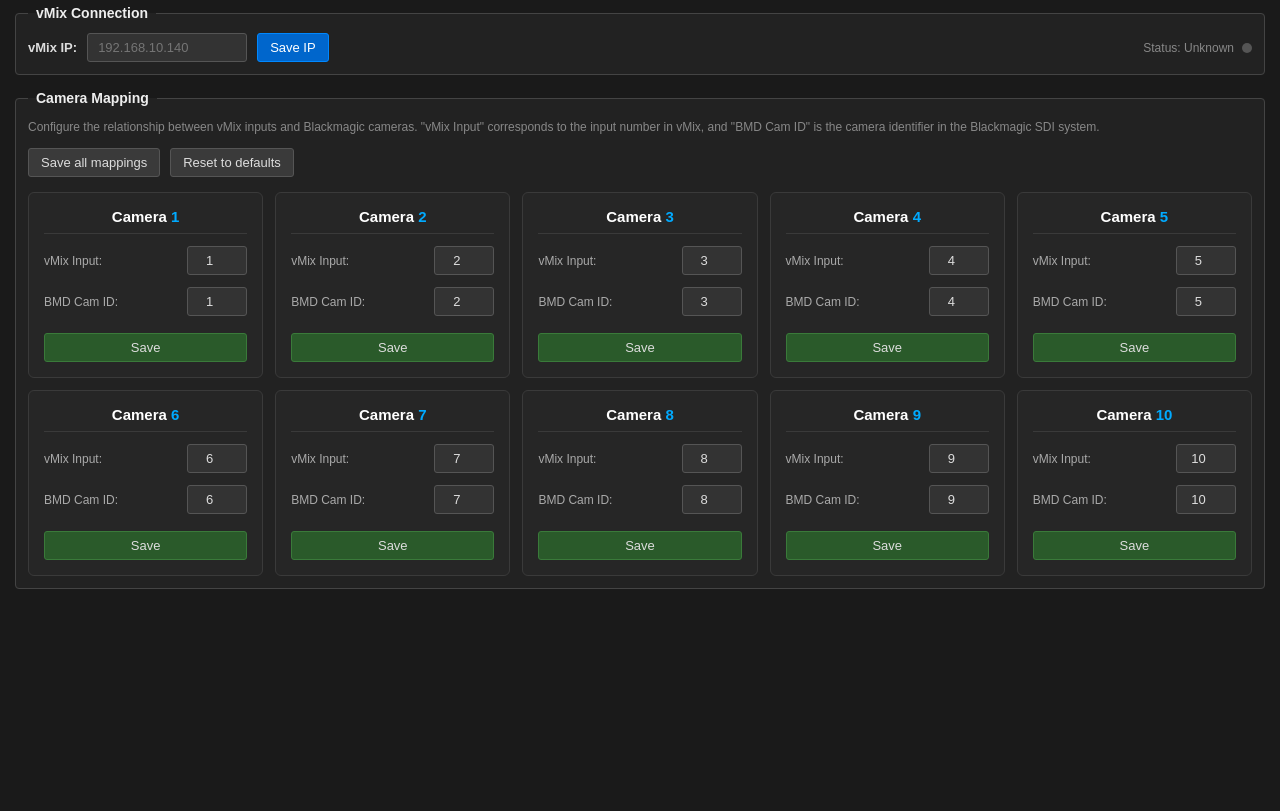
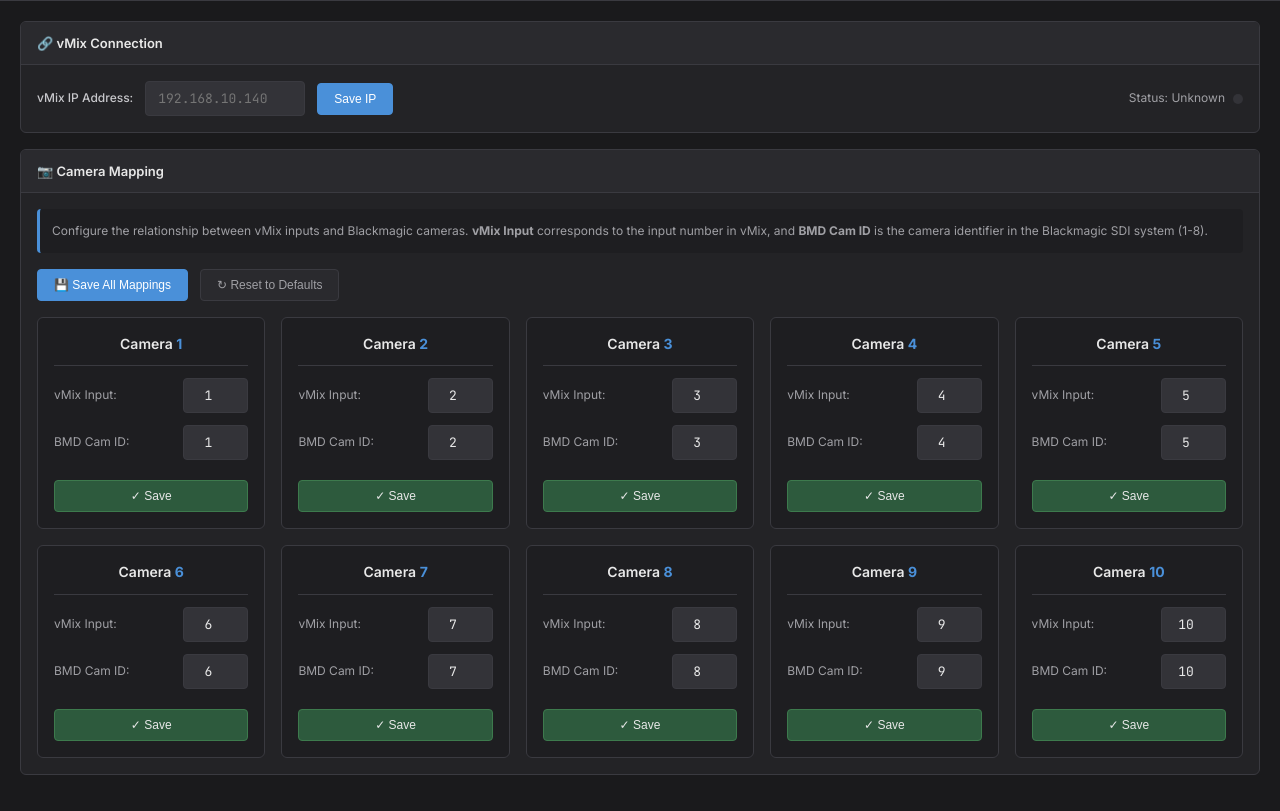
Before and after one commit to fiverecords/TallyCCUPro, a plain HTML site: page sdcard/tally.html in a window 1280 px wide. Shown: the part 56-867 px from the top of the page. Before the commit the page ends 800 px from the top, so only its background shows below. Drawn offline with Linux system fonts and the light colour scheme.

Commit message:
Full WEB GUI update

```diff
--- a/sdcard/tally.html
+++ b/sdcard/tally.html
@@ -1,231 +1,420 @@
 <!DOCTYPE html>
-<html>
+<html lang="en">
 <head>
   <meta charset="UTF-8">
   <meta name="viewport" content="width=device-width, initial-scale=1.0">
   <title>Tally Config - TallyCCU Pro</title>
+  <link href="https://fonts.googleapis.com/css2?family=Inter:wght@400;500;600;700&family=JetBrains+Mono:wght@400;500&display=swap" rel="stylesheet">
   <style>
+:root {
+  --bg-primary: #1a1a1c;
+  --bg-secondary: #232326;
+  --bg-tertiary: #2a2a2e;
+  --bg-panel: #1e1e21;
+  --bg-input: #333338;
+  --bg-hover: #35353a;
+
+  --border-color: #3a3a40;
+  --border-light: #454550;
+  --border-focus: #5a8fd9;
+
+  --text-primary: #e8e8e8;
+  --text-secondary: #a0a0a5;
+  --text-muted: #6a6a70;
+  --text-label: #c8c8cc;
+
+  --accent-blue: #4a90d9;
+  --accent-blue-hover: #5a9fe8;
+  --accent-orange: #e87a35;
+  --accent-green: #4caf50;
+  --accent-red: #e53935;
+
+  --spacing-xs: 4px;
+  --spacing-sm: 8px;
+  --spacing-md: 12px;
+  --spacing-lg: 16px;
+  --spacing-xl: 20px;
+
+  --radius-sm: 3px;
+  --radius-md: 4px;
+  --radius-lg: 6px;
+}
+
 * { margin: 0; padding: 0; box-sizing: border-box; }
+
 body {
-      font-family: Arial, sans-serif;
-      background: #1a1a1a;
-      color: #DDD;
+  font-family: 'Inter', -apple-system, BlinkMacSystemFont, sans-serif;
+  background: var(--bg-primary);
+  color: var(--text-primary);
+  font-size: 13px;
+  line-height: 1.4;
   min-height: 100vh;
 }
-    .header-fixed {
-      background: #222;
-      border-bottom: 1px solid #444;
-      padding: 8px 15px;
+
+/* === HEADER === */
+.header {
+  background: linear-gradient(180deg, #2d2d32 0%, var(--bg-secondary) 100%);
+  border-bottom: 1px solid var(--border-color);
+  padding: var(--spacing-md) var(--spacing-xl);
   display: flex;
   justify-content: space-between;
   align-items: center;
+  position: sticky;
+  top: 0;
+  z-index: 100;
 }
-    .title-container { display: flex; align-items: center; }
-    .header-fixed h1 { font-size: 24px; margin: 0; color: #FFF; }
-    .subtitle { font-size: 14px; font-weight: normal; color: #888; margin-left: 12px; }
+
+.header-left {
+  display: flex;
+  align-items: center;
+  gap: var(--spacing-lg);
+}
+
+.logo {
+  font-size: 20px;
+  font-weight: 700;
+  letter-spacing: -0.5px;
+}
+
+.logo-accent { color: var(--accent-orange); }
+
+.logo-sub {
+  font-size: 11px;
+  font-weight: 400;
+  color: var(--text-muted);
+  margin-left: var(--spacing-md);
+  padding-left: var(--spacing-md);
+  border-left: 1px solid var(--border-color);
+}
+
+/* === BUTTONS === */
 .btn {
-      background: #3a3a3a;
-      color: #DDD;
-      border: 1px solid #555;
-      padding: 6px 12px;
+  padding: var(--spacing-sm) var(--spacing-lg);
+  font-size: 12px;
+  font-weight: 500;
+  color: var(--text-secondary);
+  background: var(--bg-tertiary);
+  border: 1px solid var(--border-color);
+  border-radius: var(--radius-md);
   cursor: pointer;
-      border-radius: 3px;
-      transition: background 0.2s;
-      font-size: 13px;
+  transition: all 0.15s ease;
+  display: inline-flex;
+  align-items: center;
+  gap: 6px;
 }
-    .btn:hover { background: #4a4a4a; }
+
+.btn:hover {
+  background: var(--bg-hover);
+  color: var(--text-primary);
+  border-color: var(--border-light);
+}
+
 .btn-primary {
-      background: #0066cc;
-      border-color: #0088ff;
-      color: #FFF;
+  background: var(--accent-blue);
+  border-color: var(--accent-blue);
+  color: #fff;
 }
-    .btn-primary:hover { background: #0077dd; }
+
+.btn-primary:hover {
+  background: var(--accent-blue-hover);
+  border-color: var(--accent-blue-hover);
+}
+
 .btn-success {
-      background: #2a5a2a;
-      border-color: #3a7a3a;
+  background: #2d5a3d;
+  border-color: #3d7a4d;
+  color: var(--text-primary);
 }
-    .btn-success:hover { background: #3a6a3a; }
+
+.btn-success:hover {
+  background: #3d7a4d;
+}
+
+/* === MAIN CONTENT === */
 .main-content {
-      padding: 15px;
+  padding: var(--spacing-xl);
   max-width: 1400px;
   margin: 0 auto;
 }
-    fieldset {
-      border: 1px solid #444;
-      padding: 12px;
-      margin-bottom: 15px;
-      border-radius: 4px;
-      background: #222;
+
+/* === CONTROL PANEL === */
+.control-panel {
+  background: var(--bg-secondary);
+  border: 1px solid var(--border-color);
+  border-radius: var(--radius-lg);
+  margin-bottom: var(--spacing-lg);
+  overflow: hidden;
 }
-    legend {
-      font-weight: bold;
-      color: #EEE;
-      font-size: 14px;
-      padding: 0 8px;
+
+.control-panel-header {
+  background: var(--bg-tertiary);
+  padding: var(--spacing-md) var(--spacing-lg);
+  border-bottom: 1px solid var(--border-color);
+  display: flex;
+  align-items: center;
+  justify-content: space-between;
 }
-    input[type='text'], input[type='number'] {
-      padding: 6px 10px;
+
+.control-panel-title {
   font-size: 13px;
-      background: #333;
-      border: 1px solid #555;
-      color: #DDD;
-      border-radius: 3px;
+  font-weight: 600;
+  color: var(--text-primary);
 }
-    input[type='text']:focus, input[type='number']:focus {
-      outline: none;
-      border-color: #0088ff;
+
+.control-panel-body {
+  padding: var(--spacing-lg);
 }
-    #vmixIp { width: 160px; }
+
+/* === VMIX CONFIG === */
 .vmix-config {
   display: flex;
   align-items: center;
-      gap: 10px;
+  gap: var(--spacing-md);
   flex-wrap: wrap;
 }
+
 .vmix-config label {
-      font-weight: bold;
-      font-size: 13px;
+  font-weight: 500;
+  font-size: 12px;
+  color: var(--text-label);
 }
+
 .vmix-status {
   margin-left: auto;
   display: flex;
   align-items: center;
-      gap: 8px;
+  gap: var(--spacing-sm);
   font-size: 12px;
-      color: #888;
+  color: var(--text-secondary);
 }
+
 .status-indicator {
   width: 10px;
   height: 10px;
   border-radius: 50%;
-      background: #555;
+  background: var(--bg-input);
 }
-    .status-indicator.connected { background: #0a0; }
-    .status-indicator.disconnected { background: #a00; }
-    .status-indicator.reconnecting { background: #aa0; }
+
+.status-indicator.connected {
+  background: var(--accent-green);
+  box-shadow: 0 0 8px rgba(76, 175, 80, 0.5);
+}
+
+.status-indicator.disconnected {
+  background: var(--accent-red);
+  box-shadow: 0 0 8px rgba(229, 57, 53, 0.5);
+}
+
+.status-indicator.reconnecting {
+  background: var(--accent-orange);
+  animation: pulse 1.5s infinite;
+}
+
+@keyframes pulse {
+  0%, 100% { opacity: 1; }
+  50% { opacity: 0.4; }
+}
+
+/* === INPUTS === */
+input[type='text'], input[type='number'] {
+  padding: var(--spacing-sm) var(--spacing-md);
+  font-size: 13px;
+  font-family: 'JetBrains Mono', monospace;
+  background: var(--bg-input);
+  border: 1px solid var(--border-color);
+  color: var(--text-primary);
+  border-radius: var(--radius-md);
+  transition: border-color 0.15s ease;
+}
+
+input[type='text']:focus, input[type='number']:focus {
+  outline: none;
+  border-color: var(--border-focus);
+}
+
+#vmixIp { width: 160px; }
+
+/* === CAMERA GRID === */
 #camMap {
   display: grid;
-      grid-template-columns: repeat(auto-fill, minmax(200px, 1fr));
-      gap: 12px;
+  grid-template-columns: repeat(auto-fill, minmax(220px, 1fr));
+  gap: var(--spacing-lg);
 }
+
 .cam-block {
-      background: #262626;
-      padding: 15px;
-      border: 1px solid #3a3a3a;
-      border-radius: 6px;
+  background: var(--bg-panel);
+  padding: var(--spacing-lg);
+  border: 1px solid var(--border-color);
+  border-radius: var(--radius-lg);
   display: flex;
   flex-direction: column;
-      gap: 12px;
-      transition: border-color 0.2s;
+  gap: var(--spacing-md);
+  transition: all 0.2s ease;
 }
-    .cam-block:hover { border-color: #555; }
+
+.cam-block:hover {
+  border-color: var(--border-light);
+  transform: translateY(-2px);
+}
+
 .cam-block h3 {
   margin: 0;
   text-align: center;
-      font-size: 15px;
-      color: #FFF;
-      padding-bottom: 8px;
-      border-bottom: 1px solid #3a3a3a;
+  font-size: 14px;
+  font-weight: 600;
+  color: var(--text-primary);
+  padding-bottom: var(--spacing-md);
+  border-bottom: 1px solid var(--border-color);
 }
-    .cam-block .cam-number { color: #0af; }
+
+.cam-block .cam-number {
+  color: var(--accent-blue);
+  font-weight: 700;
+}
+
 .cam-row {
   display: flex;
   align-items: center;
   justify-content: space-between;
-      gap: 8px;
+  gap: var(--spacing-sm);
 }
+
 .cam-row label {
   font-size: 12px;
-      color: #AAA;
+  color: var(--text-secondary);
   min-width: 80px;
 }
+
 .cam-row input[type='number'] {
-      width: 60px;
+  width: 65px;
   text-align: center;
 }
+
 .cam-block .btn {
   width: 100%;
-      margin-top: 5px;
+  margin-top: var(--spacing-sm);
+  justify-content: center;
 }
+
+/* === INFO TEXT === */
+.info-text {
+  font-size: 12px;
+  color: var(--text-secondary);
+  margin-bottom: var(--spacing-lg);
+  line-height: 1.6;
+  padding: var(--spacing-md);
+  background: var(--bg-panel);
+  border-radius: var(--radius-md);
+  border-left: 3px solid var(--accent-blue);
+}
+
+/* === GLOBAL ACTIONS === */
+.global-actions {
+  display: flex;
+  gap: var(--spacing-md);
+  margin-bottom: var(--spacing-lg);
+  flex-wrap: wrap;
+}
+
+/* === SAVE STATUS === */
 .save-status {
   position: fixed;
   top: 50%;
   left: 50%;
   transform: translate(-50%, -50%);
-      padding: 20px 30px;
-      background: #333;
-      color: #fff;
-      border: 1px solid #555;
-      border-radius: 8px;
+  padding: var(--spacing-xl) 30px;
+  background: var(--bg-secondary);
+  color: var(--text-primary);
+  border: 1px solid var(--border-color);
+  border-radius: var(--radius-lg);
   z-index: 9999;
   text-align: center;
-      box-shadow: 0 4px 20px rgba(0,0,0,0.5);
+  box-shadow: 0 8px 32px rgba(0,0,0,0.5);
+  font-weight: 500;
 }
-    .save-status.success { border-color: #0a0; }
-    .save-status.error { border-color: #a00; }
-    .info-text {
-      font-size: 12px;
-      color: #888;
-      margin-bottom: 12px;
-      line-height: 1.5;
+
+.save-status.success {
+  border-color: var(--accent-green);
+  border-left-width: 4px;
 }
-    .global-actions {
-      display: flex;
-      gap: 10px;
-      margin-top: 10px;
-      flex-wrap: wrap;
+
+.save-status.error {
+  border-color: var(--accent-red);
+  border-left-width: 4px;
+}
+
+/* === RESPONSIVE === */
+@media (max-width: 600px) {
+  .header {
+    flex-direction: column;
+    gap: var(--spacing-md);
+    padding: var(--spacing-md);
+  }
+
+  .vmix-config {
+    flex-direction: column;
+    align-items: flex-start;
+  }
+
+  .vmix-status {
+    margin-left: 0;
+    margin-top: var(--spacing-sm);
+  }
+
+  #camMap {
+    grid-template-columns: 1fr;
+  }
 }
   </style>
 </head>
 <body>
-  <div class="header-fixed">
-    <div class="title-container">
-      <h1>TallyCCU Pro <span class="subtitle">vMix Tally Map</span></h1>
+  <div class="header">
+    <div class="header-left">
+      <span class="logo">Tally<span class="logo-accent">CCU</span> Pro</span>
+      <span class="logo-sub">vMix Tally Configuration</span>
     </div>
-    <button class="btn" onclick="window.location.href='index.html'">&larr; Back to CCU Control</button>
+    <button class="btn" onclick="window.location.href='index.html'">← Back to CCU Control</button>
   </div>
 
   <div class="main-content">
-    <fieldset>
-      <legend>vMix Connection</legend>
+    <div class="control-panel">
+      <div class="control-panel-header">
+        <span class="control-panel-title">🔗 vMix Connection</span>
+      </div>
+      <div class="control-panel-body">
         <div class="vmix-config">
-        <label for="vmixIp">vMix IP:</label>
+          <label for="vmixIp">vMix IP Address:</label>
           <input type="text" id="vmixIp" placeholder="192.168.10.140" />
           <button class="btn btn-primary" onclick="saveVmixIp()">Save IP</button>
           <div class="vmix-status">
-          <span id="vmixStatusText">Status: Unknown</span>
+            <span id="vmixStatusText">Status: Checking...</span>
             <div id="vmixStatusIndicator" class="status-indicator"></div>
           </div>
         </div>
-    </fieldset>
+      </div>
+    </div>
 
-    <fieldset>
-      <legend>Camera Mapping</legend>
+    <div class="control-panel">
+      <div class="control-panel-header">
+        <span class="control-panel-title">📷 Camera Mapping</span>
+      </div>
+      <div class="control-panel-body">
         <p class="info-text">
           Configure the relationship between vMix inputs and Blackmagic cameras.
-        "vMix Input" corresponds to the input number in vMix, and "BMD Cam ID"
-        is the camera identifier in the Blackmagic SDI system.
+          <strong>vMix Input</strong> corresponds to the input number in vMix, and
+          <strong>BMD Cam ID</strong> is the camera identifier in the Blackmagic SDI system (1-8).
         </p>
         <div class="global-actions">
-        <button class="btn" onclick="saveAllMappings()">Save all mappings</button>
-        <button class="btn" onclick="resetToDefaults()">Reset to defaults</button>
+          <button class="btn btn-primary" onclick="saveAllMappings()">💾 Save All Mappings</button>
+          <button class="btn" onclick="resetToDefaults()">↻ Reset to Defaults</button>
         </div>
-      <div style="margin-top: 15px;">
         <div id="camMap"></div>
       </div>
-    </fieldset>
+    </div>
   </div>
 
   <script>
     const NUM_CAMERAS = 10;
-    let isEditingVmixIp = false;
-
-    // Track when user is editing the IP field
-    document.addEventListener('DOMContentLoaded', () => {
-      const ipInput = document.getElementById('vmixIp');
-      ipInput.addEventListener('focus', () => { isEditingVmixIp = true; });
-      ipInput.addEventListener('blur', () => { isEditingVmixIp = false; });
-    });
 
     function showStatus(message, type = 'info') {
       const existing = document.getElementById('statusElement');
@@ -279,7 +468,8 @@
             const statusText = document.getElementById('vmixStatusText');
             const ipInput = document.getElementById('vmixIp');
 
-            if (data.vmixIP && !isEditingVmixIp) {
+            // Solo actualizar IP si el campo no tiene el foco
+            if (data.vmixIP && document.activeElement !== ipInput) {
               ipInput.value = data.vmixIP;
             }
 
@@ -318,7 +508,7 @@
             <label>BMD Cam ID:</label>
             <input type="number" id="cam${i}ID" value="${i + 1}" min="1" max="8"/>
           </div>
-          <button class="btn btn-success" onclick="saveMap(${i})">Save</button>
+          <button class="btn btn-success" onclick="saveMap(${i})">✓ Save</button>
         `;
         cont.appendChild(divCam);
       }
```
Lines whose indentation alone changed are shown as unchanged.
